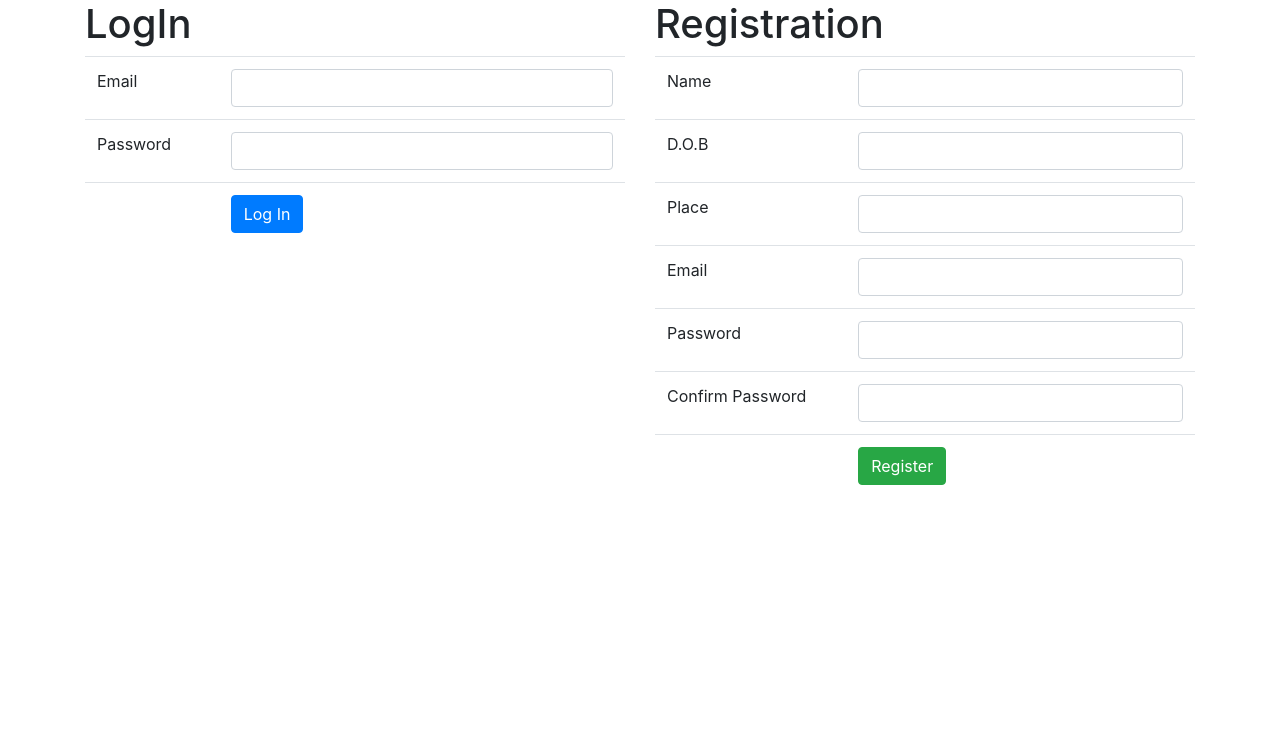
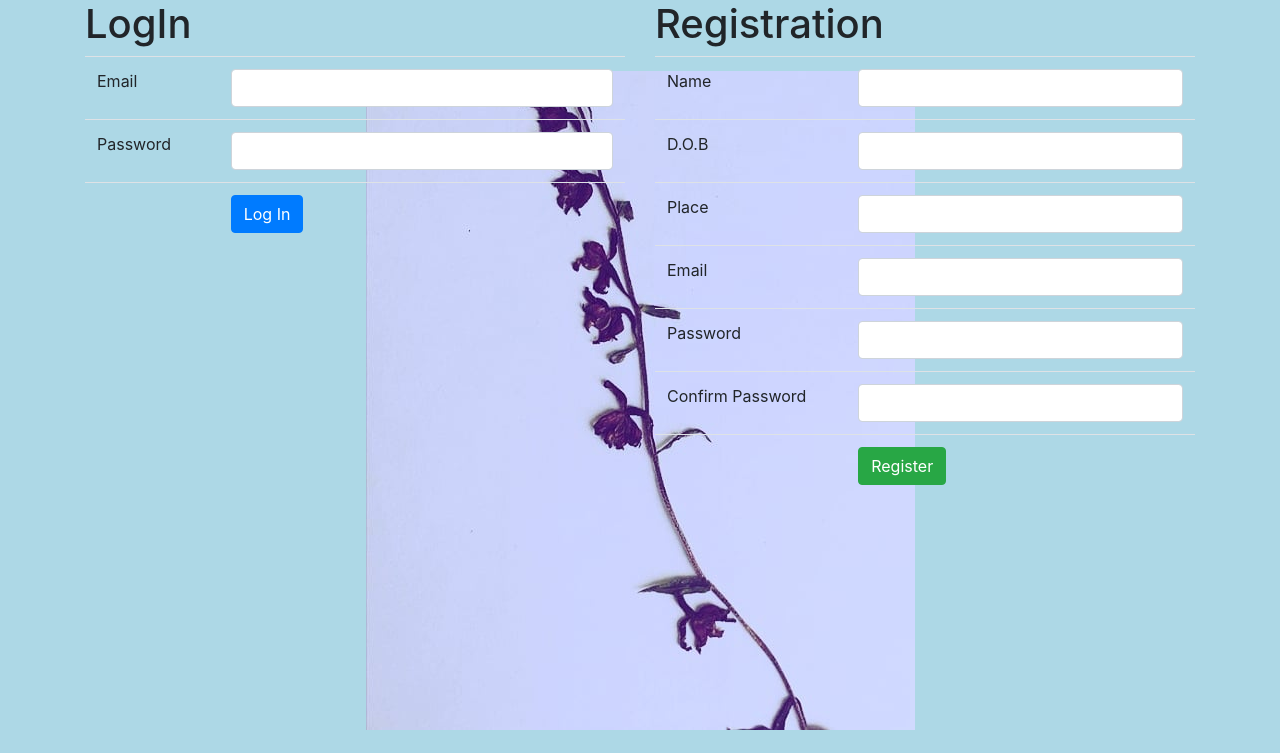
Before and after one commit to SuryaRSoman/Task1, a PHP site: page / in a window 1280 px wide. Shown: the top 753 px of the page. Run offline with PHP 8.4, Linux system fonts and the light colour scheme.

Commit message:
background image added

```diff
--- /dev/null
+++ b/css/style.css
@@ -0,0 +1,3 @@
+.bg{
+    background: lightblue url(../images/bg.jpeg) no-repeat fixed center;
+}
--- a/index.php
+++ b/index.php
@@ -5,8 +5,9 @@
     <meta name="viewport" content="width=device-width, initial-scale=1.0">
     <title>My Page</title>
     <link rel="stylesheet" href="https://cdn.jsdelivr.net/npm/bootstrap@4.5.3/dist/css/bootstrap.min.css" integrity="sha384-TX8t27EcRE3e/ihU7zmQxVncDAy5uIKz4rEkgIXeMed4M0jlfIDPvg6uqKI2xXr2" crossorigin="anonymous">
+    <link rel="stylesheet" href="css/style.css">
 </head>
-<body>
+<body class="bg">
     <div class="container">
         <div class="row">
             <div class="col-12 col-sm-6 col-md-6 col-lg-6 col-xl-6">
```
Also changed, not shown: images/bg.jpeg (added).
